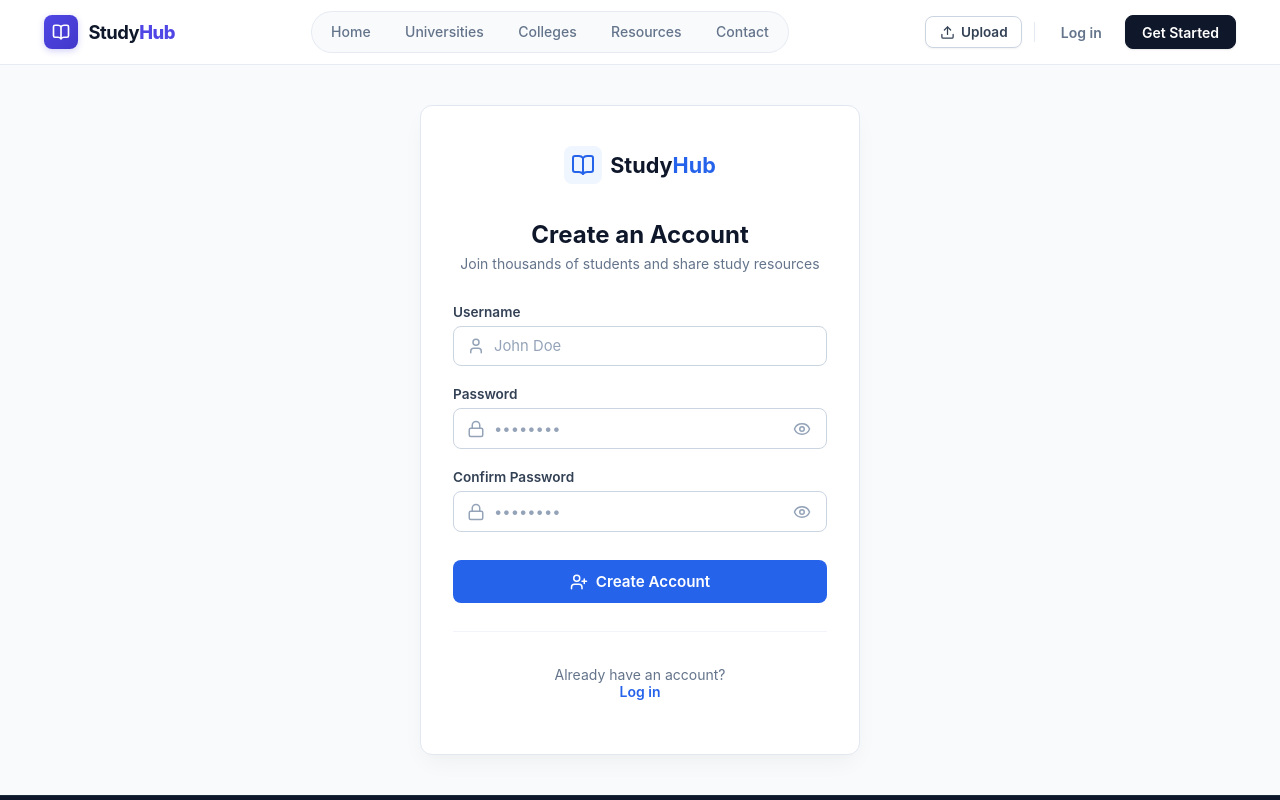
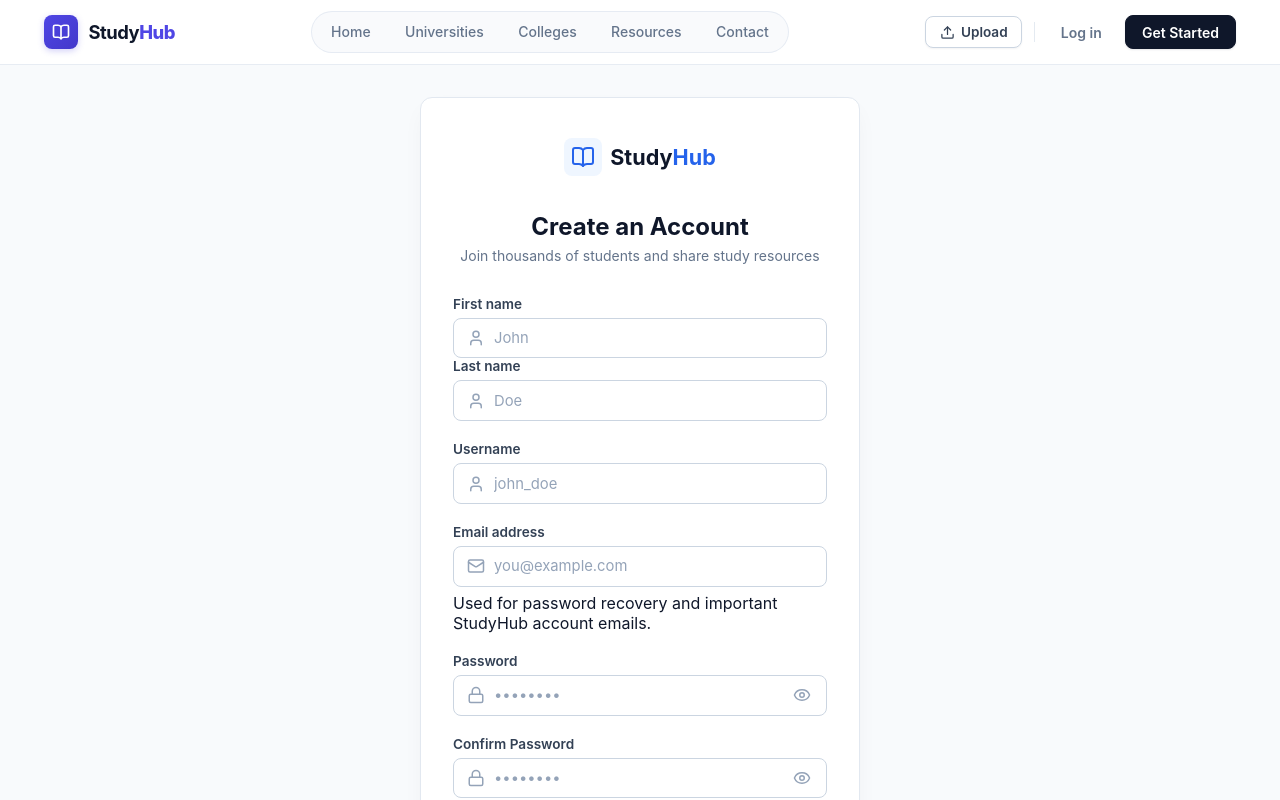
Before and after one commit to kalam1010hj-art/StudyHub, a React app in the folder frontend/: page /register in a window 1280 px wide. Shown: the top 800 px of the page. Built offline with nearby package versions, Linux system fonts and the light colour scheme; no server answers; the HTML template or start-up script is replaced by a standard one.

Commit message:
Fix registration email authentication flow

```diff
--- a/frontend/src/pages/Register/Register.jsx
+++ b/frontend/src/pages/Register/Register.jsx
@@ -18,10 +18,13 @@ const Register = () => {
 
   // Form State
   const [formData, setFormData] = useState({
+    first_name: "",
+    last_name: "",
+    email: "",
     username: "",
     password: "",
     confirmPassword: "",
-
+    agreeToTerms: false,
   });
 
   // UI States
@@ -43,11 +46,22 @@ const Register = () => {
     e.preventDefault();
     setError("");
 
+    const first_name = formData.first_name.trim();
+    const last_name = formData.last_name.trim();
+    const email = formData.email.trim().toLowerCase();
     const username = formData.username.trim();
 
-    if (!username) {
-      setError("Please enter a username.");
-      return;
+    if (!first_name) return setError("Please enter your first name.");
+    if (!last_name) return setError("Please enter your last name.");
+    if (!email) return setError("Please enter your email address.");
+    if (!/^[^\s@]+@[^\s@]+\.[^\s@]+$/.test(email)) {
+      return setError("Please enter a valid email address.");
+    }
+    if (!username) return setError("Please choose a username.");
+    if (username.length < 3) return setError("Username must be at least 3 characters.");
+    if (!formData.password) return setError("Please create a password.");
+    if (formData.password.length < 8) {
+      return setError("Password must be at least 8 characters long.");
     }
 
     if (formData.password !== formData.confirmPassword) {
@@ -55,23 +69,29 @@ const Register = () => {
       return;
     }
 
-    if (formData.password.length < 6) {
-      setError("Password must be at least 6 characters long.");
-      return;
+    if (!formData.agreeToTerms) {
+      return setError("Please agree to the Terms of Service and Privacy Policy.");
     }
 
     setLoading(true);
 
     try {
       await CreateAccount({
+        first_name,
+        last_name,
+        email,
         username,
         password: formData.password,
       });
 
       setFormData({
+        first_name: "",
+        last_name: "",
+        email: "",
         username: "",
         password: "",
         confirmPassword: "",
+        agreeToTerms: false,
       });
 
       navigate("/login", {
@@ -128,10 +148,31 @@ const Register = () => {
         {/* Registration Form */}
         <form onSubmit={handleSubmit} className={styles.form}>
 
-          {/* Full Name / Username */}
+          <div className={styles.nameGrid}>
+            <div className={styles.inputGroup}>
+              <label htmlFor="first_name" className={styles.label}>First name</label>
+              <div className={styles.inputWrapper}>
+                <User size={18} className={styles.inputIcon} />
+                <input id="first_name" type="text" name="first_name" value={formData.first_name}
+                  onChange={handleChange} placeholder="John" className={styles.input}
+                  autoComplete="given-name" maxLength={150} required />
+              </div>
+            </div>
+            <div className={styles.inputGroup}>
+              <label htmlFor="last_name" className={styles.label}>Last name</label>
+              <div className={styles.inputWrapper}>
+                <User size={18} className={styles.inputIcon} />
+                <input id="last_name" type="text" name="last_name" value={formData.last_name}
+                  onChange={handleChange} placeholder="Doe" className={styles.input}
+                  autoComplete="family-name" maxLength={150} required />
+              </div>
+            </div>
+          </div>
+
+          {/* Username */}
           <div className={styles.inputGroup}>
             <label htmlFor="username" className={styles.label}>
-           Username
+              Username
             </label>
             <div className={styles.inputWrapper}>
               <User size={18} className={styles.inputIcon} />
@@ -141,7 +182,7 @@ const Register = () => {
                 name="username"
                 value={formData.username}
                 onChange={handleChange}
-                placeholder="John Doe"
+                placeholder="john_doe"
                 className={styles.input}
                 required
               />
@@ -149,24 +190,18 @@ const Register = () => {
           </div>
 
           {/* Email */}
-          {/* <div className={styles.inputGroup}>
-            <label htmlFor="email" className={styles.label}>
-              Email Address
-            </label>
+          <div className={styles.inputGroup}>
+            <label htmlFor="email" className={styles.label}>Email address</label>
             <div className={styles.inputWrapper}>
               <Mail size={18} className={styles.inputIcon} />
-              <input
-                type="email"
-                id="email"
-                name="email"
-                value={formData.email}
-                onChange={handleChange}
-                placeholder="name@example.com"
-                className={styles.input}
-                required
-              />
+              <input type="email" id="email" name="email" value={formData.email}
+                onChange={handleChange} placeholder="you@example.com" className={styles.input}
+                autoComplete="email" inputMode="email" maxLength={254} required />
             </div>
-          </div> */}
+            <span className={styles.helpText}>
+              Used for password recovery and important StudyHub account emails.
+            </span>
+          </div>
 
           {/* Password */}
           <div className={styles.inputGroup}>
@@ -224,21 +259,14 @@ const Register = () => {
             </div>
           </div>
 
-          {/* Terms & Conditions Checkbox */}
-          {/* <div className={styles.checkboxGroup}>
-            <label className={styles.checkboxLabel}>
-              <input
-                type="checkbox"
-                name="agreeToTerms"
-                checked={formData.agreeToTerms}
-                onChange={handleChange}
-                className={styles.checkbox}
-              />
-              <span>
-                I agree to the <Link to="/terms" className={styles.inlineLink}>Terms of Service</Link> and <Link to="/privacy" className={styles.inlineLink}>Privacy Policy</Link>
-              </span>
-            </label>
-          </div> */}
+          <label className={styles.checkboxLabel}>
+            <input type="checkbox" name="agreeToTerms" checked={formData.agreeToTerms}
+              onChange={handleChange} className={styles.checkbox} />
+            <span>
+              I agree to the <Link to="/terms" className={styles.inlineLink}>Terms of Service</Link>{" "}
+              and <Link to="/privacy" className={styles.inlineLink}>Privacy Policy</Link>.
+            </span>
+          </label>
 
           {/* Submit Button */}
           <button type="submit" className={styles.submitBtn} disabled={loading}>
```
